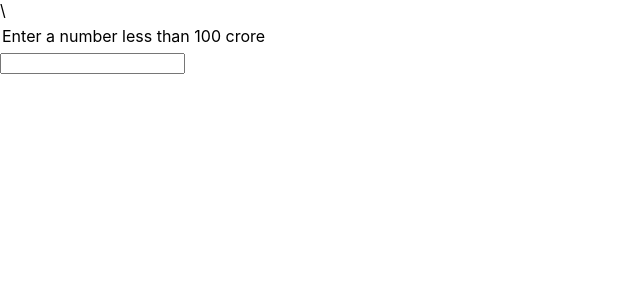
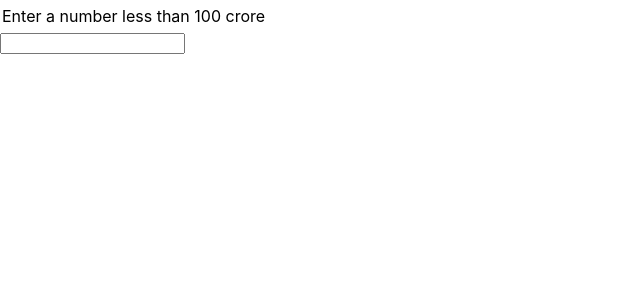
Before and after one commit to aman-j07/ReactNew, a React (Create React App) app: page / in a window 1280 px wide. Shown: the top 300 px of the page, without its empty margins (0-640 px from the left). Built offline with nearby package versions, Linux system fonts and the light colour scheme; a web font is replaced by a local one.

Commit message:
Number to Word

```diff
--- a/src/App.js
+++ b/src/App.js
@@ -3,7 +3,7 @@ import NumToWord from "./components/NumToWord";
 
 function App() {
   return (
-    <div className="container">\
+    <div className="container">
     <NumToWord/>
     </div>
   );
```
